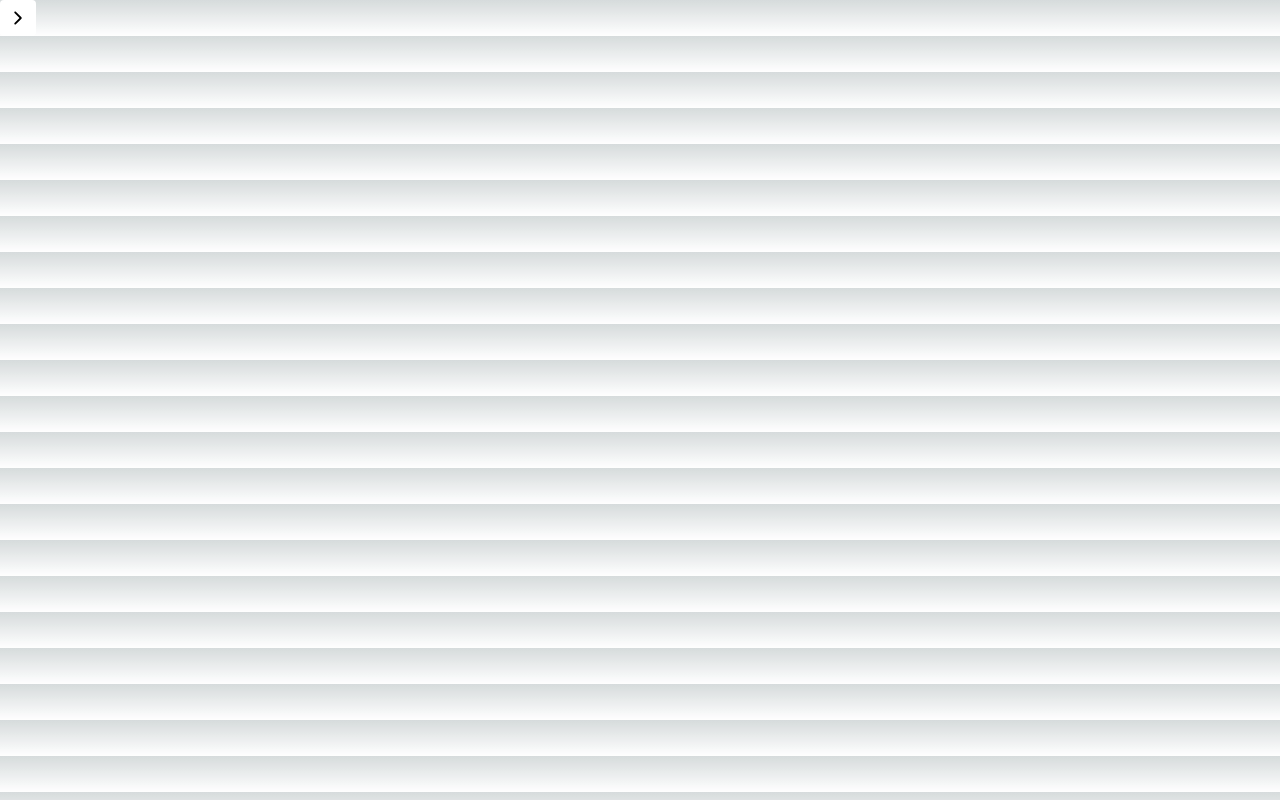
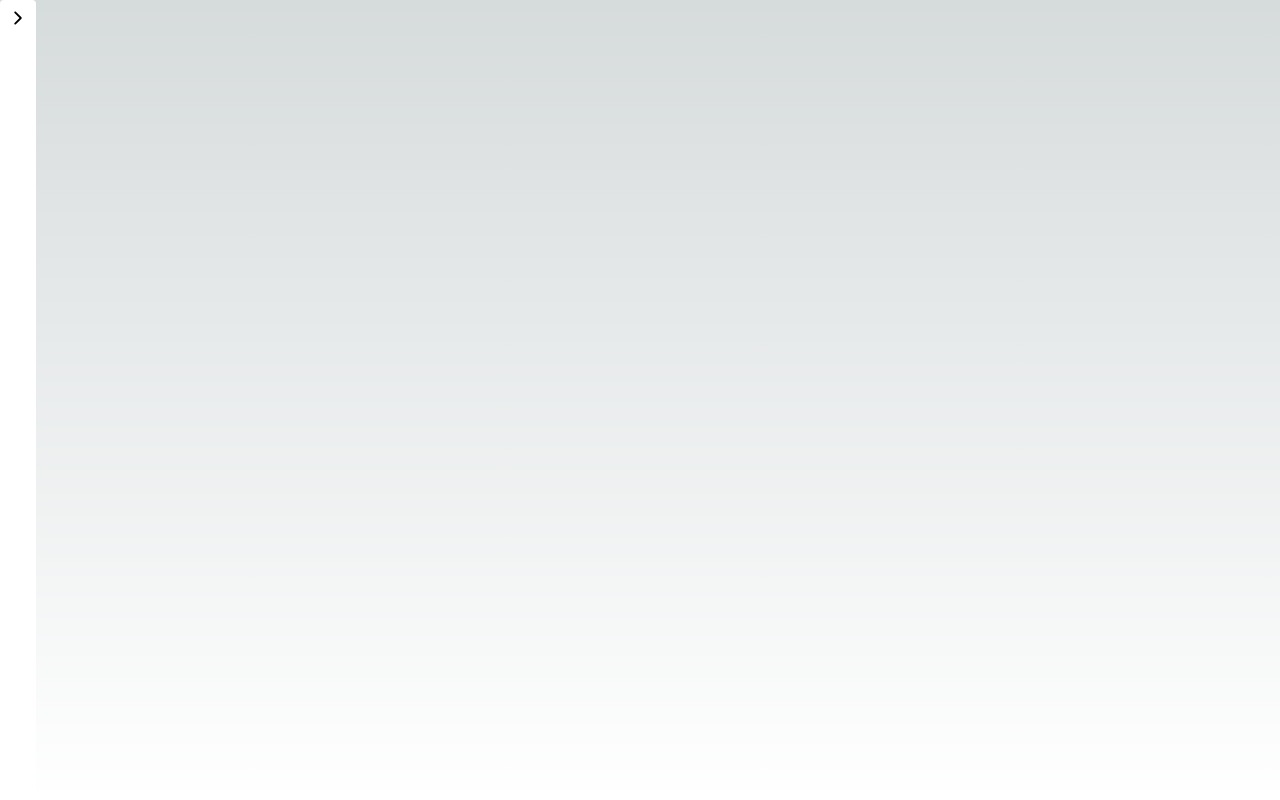
Before and after one commit to claudiocassimiro/bigbang-digital-challenger, a Next.js app: page / in a window 1280 px wide. Built offline with nearby package versions, Linux system fonts and the light colour scheme.

Commit message:
feat: add new styles

```diff
--- a/src/app/page.module.css
+++ b/src/app/page.module.css
@@ -1,3 +1,7 @@
 .container {
-  @apply flex justify-between;
+  @apply flex justify-between relative h-screen;
 }
+
+.positionAux {
+  @apply absolute top-0 w-full z-10;
+}
```
